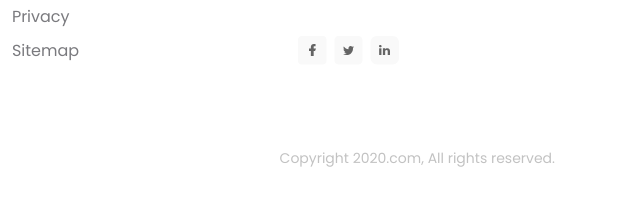
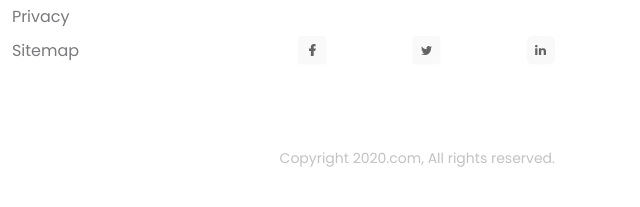
Before and after one commit to linh2020/project-01, a plain HTML site: page index.html in a window 1280 px wide. Shown: the part 4236-4443 px from the top of the page, 640-1280 px from the left. Drawn offline with Linux system fonts and the light colour scheme.

Commit message:
Social (Fixed)

```diff
--- a/assets/css/styles.css
+++ b/assets/css/styles.css
@@ -611,7 +611,6 @@ a {
 .footer .social {
   display: flex;
   margin-top: 40px;
-  width: 100px;
   justify-content: space-between;
 }
 
@@ -622,6 +621,10 @@ a {
   width: 28px;
   height: 28px;
   border-radius: 3px;
+}
+
+.footer .social-link + .social-link {
+  margin-left: 16px;
 }
 
 .footer .social-link:hover {
```
